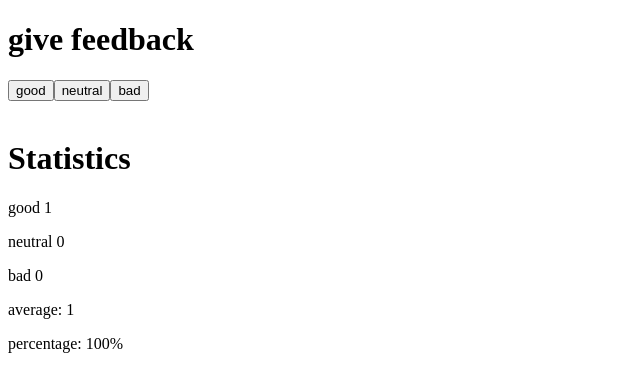
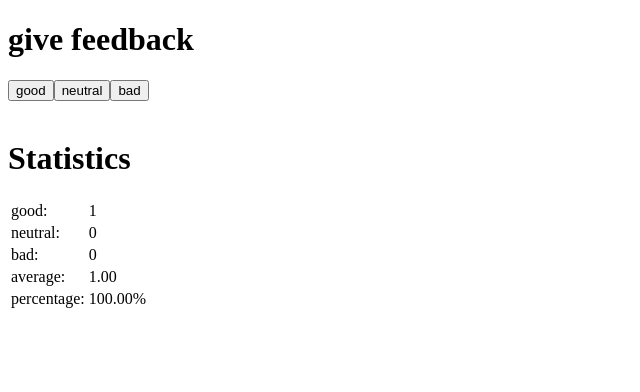
Before and after one commit to Serg032/Full-Stack-Open, a React (Create React App) app in the folder part-1/unicafe/: page / in a window 1280 px wide. Both pictures are taken after a click on the button "good". Shown: the top 392 px of the page, without its empty margins (0-640 px from the left). Built offline with nearby package versions, Linux system fonts and the light colour scheme.

Commit message:
unicafe finished

```diff
--- a/part-1/unicafe/src/App.js
+++ b/part-1/unicafe/src/App.js
@@ -1,4 +1,14 @@
 import { useState } from "react";
+
+const StatisticLine = (props) => {
+  return(
+    <tr>
+      <td>{props.text}:</td>
+      <td>{props.value}</td>
+    </tr>
+
+  )
+}
 
 const Statistics = (props) => {
 
@@ -14,11 +24,26 @@ const Statistics = (props) => {
       return (
         <div id="statistics">
         <h1>Statistics</h1>
-        <p>good {props.good}</p>
-        <p>neutral {props.neutral}</p>
-        <p>bad {props.bad}</p>
-        <p>average: {props.average}</p>
-        <p>percentage: {props.percentage}%</p>
+        <table>
+          <tbody>
+            <StatisticLine
+            text = "good"
+            value = {props.good}/>
+            <StatisticLine
+            text = "neutral"
+            value = {props.neutral}/>
+            <StatisticLine
+            text = "bad"
+            value = {props.bad}/>
+            <StatisticLine
+            text = "average"
+            value = {props.average}/>
+            <StatisticLine
+            text = "percentage"
+            value = {props.percentage} />
+          </tbody>
+        </table>
+
       </div>
       )
     }
@@ -66,7 +91,7 @@ function App() {
           result -= 1
         }
       }
-      return result / arr.length
+      return (result / arr.length).toFixed(2)
     }
   }
 
@@ -76,13 +101,13 @@ function App() {
     if(arr.length === 0){
       return 'No feedbacks'
     }else{
-      for(let i =0; i <= total -1; i++){
+      for(let i = 0; i <= total -1; i++){
         if(arr[i] === "G"){
           positives += 1
         }
       }
     }
-    return ((positives * 100) / total)
+    return ((positives * 100) / total).toFixed(2) + "%"
   }
 
   return (
```
